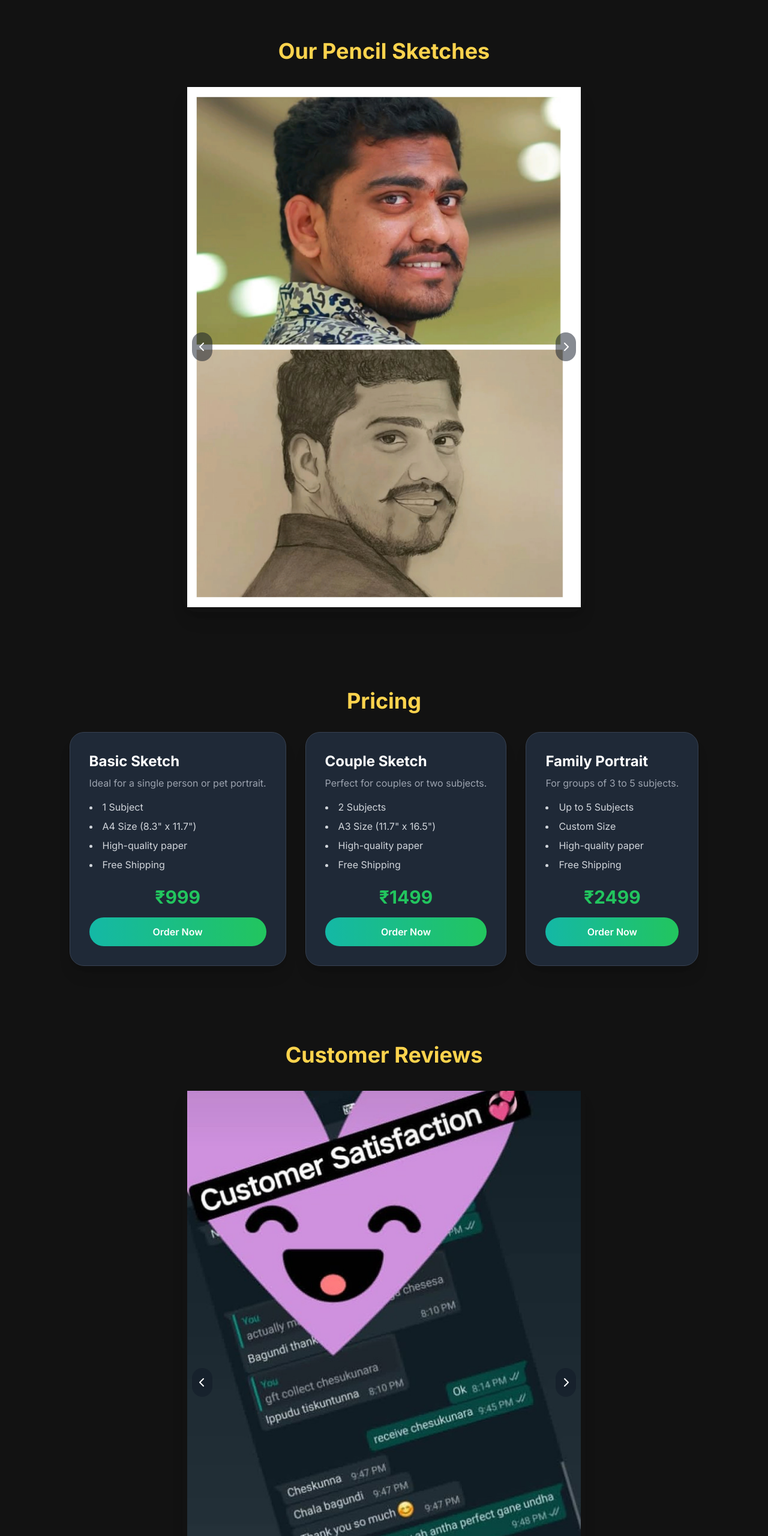
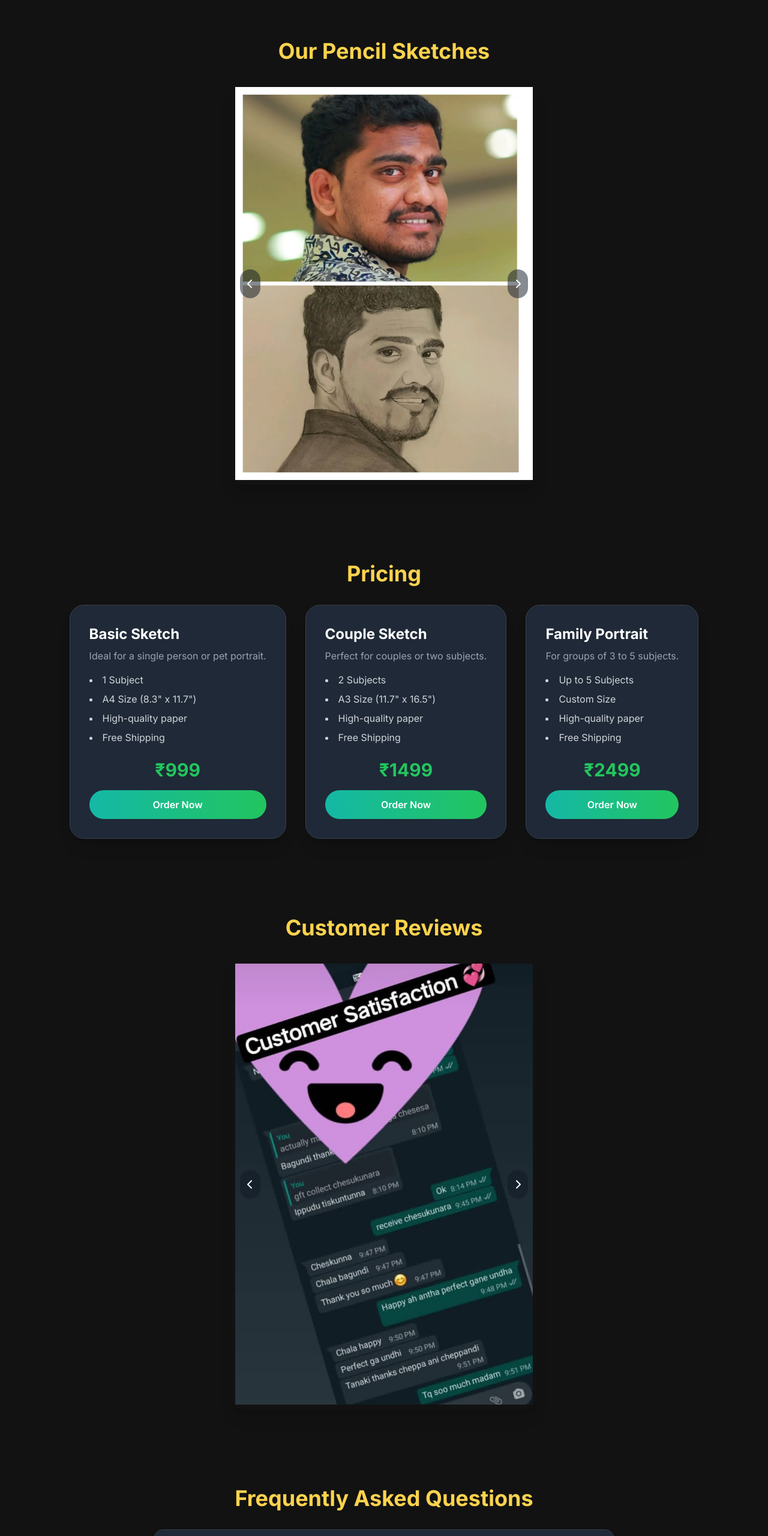
Before and after one commit to Premchand7799/meghaarts, a plain HTML site: page index.html in a window 1280 px wide. Shown: the part 2380-4940 px from the top of the page at 60% size. Drawn offline with nearby package versions, Linux system fonts and the light colour scheme.

Commit message:
Update index.html

```diff
--- a/index.html
+++ b/index.html
@@ -176,7 +176,7 @@
         <!-- Our Sketches Carousel Section -->
         <section class="py-12 md:py-16 slide-up">
             <h2 class="text-3xl md:text-4xl font-bold text-center text-amber-300 mb-8">Our Pencil Sketches</h2>
-            <div class="relative w-full max-w-2xl mx-auto overflow-hidden rounded-3xl shadow-xl">
+            <div class="relative w-full max-w-lg mx-auto overflow-hidden rounded-3xl shadow-xl">
                 <div id="sketches-carousel" class="carousel-track flex">
                     <!-- Placeholder images for sketches -->
                     <img src="Images/i9.jpg" class="w-full flex-shrink-0 object-cover p-2" alt="Sketch 1">
@@ -259,7 +259,7 @@
         <!-- Customer Reviews Section -->
         <section class="py-12 md:py-16 slide-up">
             <h2 class="text-3xl md:text-4xl font-bold text-center text-amber-300 mb-8">Customer Reviews</h2>
-            <div class="relative w-full max-w-2xl mx-auto overflow-hidden rounded-3xl shadow-xl">
+            <div class="relative w-full max-w-lg mx-auto overflow-hidden rounded-3xl shadow-xl">
                 <div id="reviews-carousel" class="carousel-track flex">
         <!-- Placeholder images for reviews -->
                     <img src="Images/r2.jpg" class="w-full flex-shrink-0 p-2" alt="Review 1">
```
